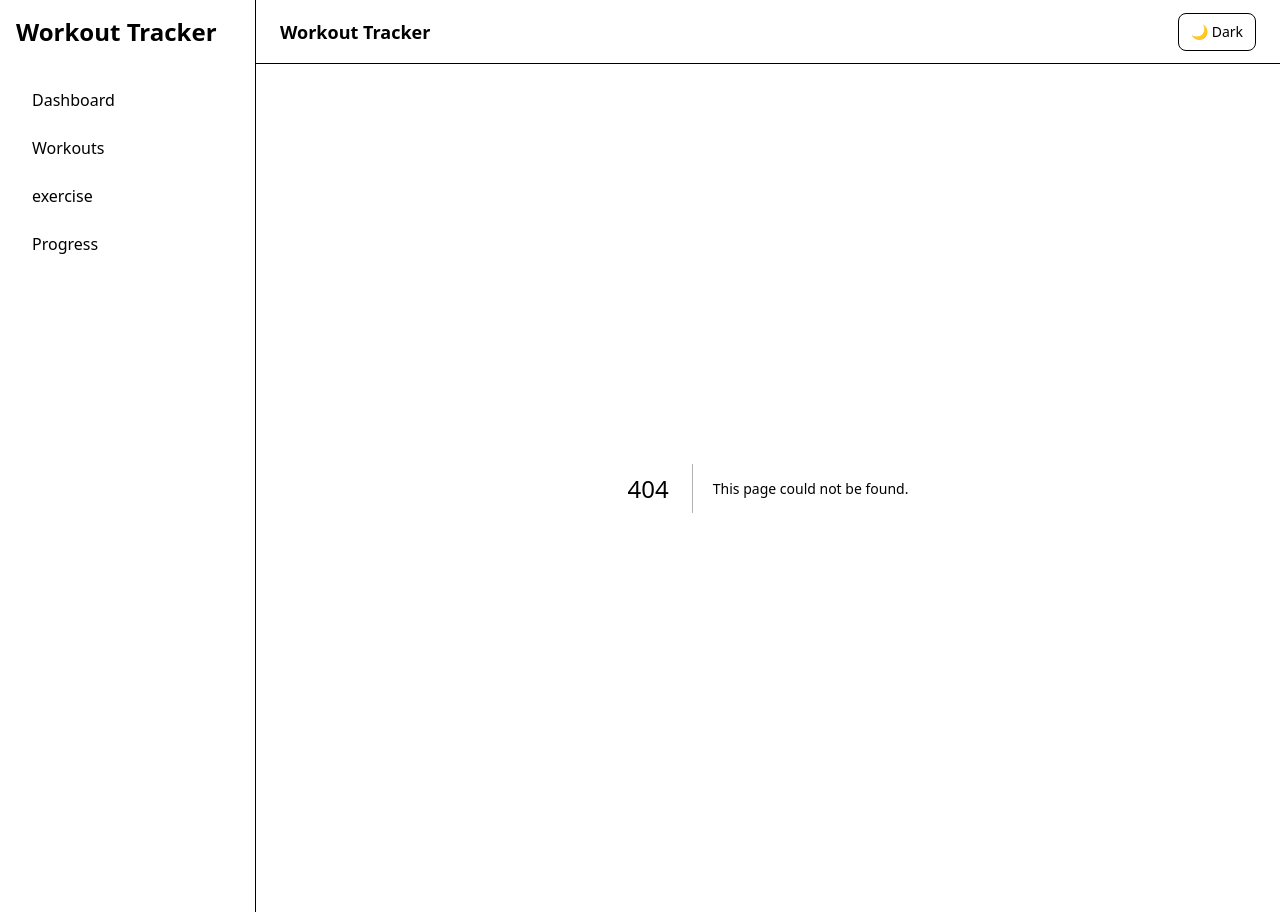
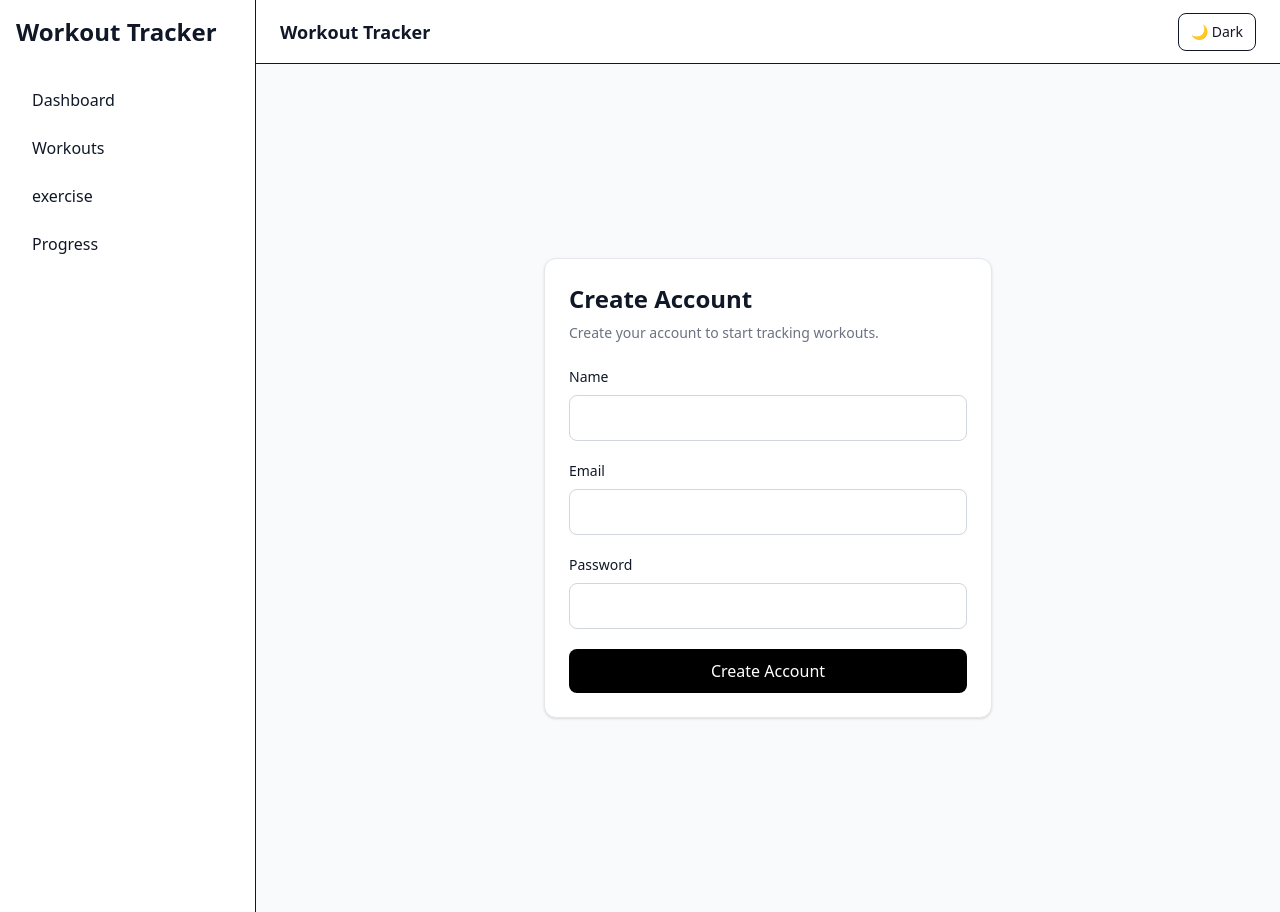
Before and after one commit to alireza-k97/advanced-workout-tracker, a Next.js app: page /register in a window 1280 px wide. Before the commit this address had no page. Built offline with nearby package versions, Linux system fonts and the light colour scheme.

Commit message:
feat : add api auth

```diff
--- a/package.json
+++ b/package.json
@@ -10,6 +10,7 @@
   },
   "dependencies": {
     "@hookform/resolvers": "^5.7.1",
+    "bcryptjs": "^3.0.3",
     "mongoose": "^9.9.2",
     "next": "15.5.19",
     "react": "19.1.0",
--- /dev/null
+++ b/src/app/api/auth/login/route.js
@@ -0,0 +1,89 @@
+import bcrypt from "bcryptjs";
+import { NextResponse } from "next/server";
+import { connectDB } from "@/lib/mongodb";
+import User from "@/models/user";
+import { loginSchema } from "@/schemas/authSchema";
+
+export async function POST(request) {
+  try {
+    await connectDB();
+
+    const body = await request.json();
+
+    const validation = loginSchema.safeParse(body);
+
+    if (!validation.success) {
+      return NextResponse.json(
+        {
+          success: false,
+          message: "Validation failed",
+          errors: validation.error.flatten().fieldErrors,
+        },
+        {
+          status: 400,
+        },
+      );
+    }
+
+    const { email, password } = validation.data;
+
+    const normalizedEmail = email.toLowerCase().trim();
+
+    const user = await User.findOne({
+      email: normalizedEmail,
+    });
+
+    if (!user) {
+      return NextResponse.json(
+        {
+          success: false,
+          message: "Invalid email or password",
+        },
+        {
+          status: 401,
+        },
+      );
+    }
+
+    const isPasswordValid = await bcrypt.compare(password, user.password);
+
+    if (!isPasswordValid) {
+      return NextResponse.json(
+        {
+          success: false,
+          message: "Invalid email or password",
+        },
+        {
+          status: 401,
+        },
+      );
+    }
+
+    return NextResponse.json(
+      {
+        success: true,
+        message: "Login successful",
+        data: {
+          id: user._id,
+          name: user.name,
+          email: user.email,
+        },
+      },
+      {
+        status: 200,
+      },
+    );
+  } catch (error) {
+    console.error("Login error:", error);
+
+    return NextResponse.json(
+      {
+        success: false,
+        message: "Something went wrong",
+      },
+      {
+        status: 500,
+      },
+    );
+  }
+}
--- /dev/null
+++ b/src/app/api/auth/register/route.js
@@ -0,0 +1,84 @@
+import bcrypt from "bcryptjs";
+import { NextResponse } from "next/server";
+
+import { connectDB } from "@/lib/mongodb";
+import User from "@/models/user";
+import { registerSchema } from "@/schemas/authSchema";
+
+export async function POST(request) {
+  try {
+    await connectDB();
+
+    const body = await request.json();
+
+    const validation = registerSchema.safeParse(body);
+
+    if (!validation.success) {
+      return NextResponse.json(
+        {
+          success: false,
+          message: "Validation failed",
+          errors: validation.error.flatten().fieldErrors,
+        },
+        {
+          status: 400,
+        },
+      );
+    }
+
+    const { name, email, password } = validation.data;
+
+    const normalizedEmail = email.toLowerCase().trim();
+
+    const existingUser = await User.findOne({
+      email: normalizedEmail,
+    });
+
+    if (existingUser) {
+      return NextResponse.json(
+        {
+          success: false,
+          message: "Email already exists",
+        },
+        {
+          status: 409,
+        },
+      );
+    }
+
+    const hashedPassword = await bcrypt.hash(password, 10);
+
+    const user = await User.create({
+      name: name.trim(),
+      email: normalizedEmail,
+      password: hashedPassword,
+    });
+
+    return NextResponse.json(
+      {
+        success: true,
+        message: "User registered successfully",
+        data: {
+          id: user._id,
+          name: user.name,
+          email: user.email,
+        },
+      },
+      {
+        status: 201,
+      },
+    );
+  } catch (error) {
+    console.error("Register error:", error);
+
+    return NextResponse.json(
+      {
+        success: false,
+        message: "Something went wrong",
+      },
+      {
+        status: 500,
+      },
+    );
+  }
+}
--- /dev/null
+++ b/src/app/register/page.js
@@ -0,0 +1,125 @@
+"use client";
+
+import { registerSchema } from "@/schemas/authSchema";
+import { zodResolver } from "@hookform/resolvers/zod";
+import { useRouter } from "next/navigation";
+import { useForm } from "react-hook-form";
+import toast from "react-hot-toast";
+
+export default function RegisterPage() {
+  const router = useRouter();
+  const {
+    register,
+    handleSubmit,
+    formState: { errors, isSubmitting },
+  } = useForm({
+    resolver: zodResolver(registerSchema),
+    defaultValues: {
+      name: "",
+      email: "",
+      password: "",
+    },
+  });
+
+  const onSubmit = async (data) => {
+    try {
+      const response = await fetch("/api/auth/register", {
+        method: "POST",
+        headers: {
+          "Content-Type": "aplication/json",
+        },
+        body: JSON.stringify(data),
+      });
+      const result = await response.json();
+      if (!result.success) {
+        toast.error(result.message);
+        return;
+      }
+      toast.success("Account created successfully");
+      router.push("/login");
+    } catch (error) {
+      toast.error("Something went wrong");
+    }
+  };
+  return (
+    <div className="flex min-h-screen items-center justify-center bg-gray-50 ">
+      <div className="w-full max-w-md rounded-xl border border-gray-200 bg-white p-6 shadow-sm dark:border-gray-800 dark:bg-gray-900">
+        <h1 className="text-2xl font-bold text-gray-900 dark:text-white">
+          Create Account
+        </h1>
+
+        <p className="mt-2 text-sm text-gray-500 dark:text-gray-400">
+          Create your account to start tracking workouts.
+        </p>
+
+        <form onSubmit={handleSubmit(onSubmit)} className="mt-6 space-y-5">
+          <div>
+            <label htmlFor="name" className="mb-2 block text-sm font-medium">
+              Name
+            </label>
+
+            <input
+              id="name"
+              type="text"
+              {...register("name")}
+              className="w-full rounded-lg border border-gray-300 bg-white px-4 py-2.5 outline-none dark:border-gray-700 dark:bg-gray-900"
+            />
+
+            {errors.name && (
+              <p className="mt-1 text-sm text-red-500">{errors.name.message}</p>
+            )}
+          </div>
+
+          <div>
+            <label htmlFor="email" className="mb-2 block text-sm font-medium">
+              Email
+            </label>
+
+            <input
+              id="email"
+              type="email"
+              {...register("email")}
+              className="w-full rounded-lg border border-gray-300 bg-white px-4 py-2.5 outline-none dark:border-gray-700 dark:bg-gray-900"
+            />
+
+            {errors.email && (
+              <p className="mt-1 text-sm text-red-500">
+                {errors.email.message}
+              </p>
+            )}
+          </div>
+
+          <div>
+            <label
+              htmlFor="password"
+              className="mb-2 block text-sm font-medium"
+            >
+              Password
+            </label>
+
+            <input
+              id="password"
+              type="password"
+              {...register("password")}
+              className="w-full rounded-lg border border-gray-300 bg-white px-4 py-2.5 outline-none dark:border-gray-700 dark:bg-gray-900"
+            />
+
+            {errors.password && (
+              <p className="mt-1 text-sm text-red-500">
+                {errors.password.message}
+              </p>
+            )}
+          </div>
+
+          <button
+            type="submit"
+            disabled={isSubmitting}
+            className="w-full rounded-lg bg-black px-4 py-2.5 font-medium text-white disabled:cursor-not-allowed disabled:opacity-50 dark:bg-white dark:text-black"
+          >
+            {isSubmitting ? "Creating..." : "Create Account"}
+          </button>
+        </form>
+      </div>
+    </div>
+  );
+}
--- a/src/components/workout/WorkoutList.jsx
+++ b/src/components/workout/WorkoutList.jsx
@@ -168,7 +168,7 @@ export default function WorkoutList({ workouts }) {
         ))}
         {filteredWorkouts.length === 0 && (
           <div className="rounded-xl border border-dashed p-8 text-center">
-            <p className="font-medium">No workouts found</p>
+            <p className="font-medium dark:text-gray-500">No workouts found</p>
 
             <p className="mt-1 text-sm text-gray-500">
               Try changing your search or filters.
--- /dev/null
+++ b/src/models/user.js
@@ -0,0 +1,29 @@
+import mongoose from "mongoose";
+
+const userSchema = mongoose.Schema(
+  {
+    name: {
+      type: "string",
+      require: true,
+      trim: true,
+    },
+    email: {
+      type: "string",
+      require: true,
+      unique: true,
+      lowercase: true,
+      trim: true,
+    },
+    password: {
+      type: "string",
+      require: true,
+    },
+  },
+  {
+    timestamps: true,
+  },
+);
+
+const User = mongoose.models.User || mongoose.model("User", userSchema);
+
+export default User;
--- /dev/null
+++ b/src/schemas/authSchema.js
@@ -0,0 +1,12 @@
+import { z } from "zod";
+
+export const registerSchema = z.object({
+  name: z.string().trim().min(2, "Name must be at least 2 characters"),
+  email: z.string().trim().email("Invalid email address"),
+  password: z.string().min(6, "Password must be at least 6 characters"),
+});
+
+export const loginSchema = z.object({
+  email: z.string().trim().email("Invalid email address"),
+  password: z.string().min(6, "Password must be at least 6 characters"),
+});
```
Also changed, not shown: 1 other file (tests, documents, lock files or other folders).
